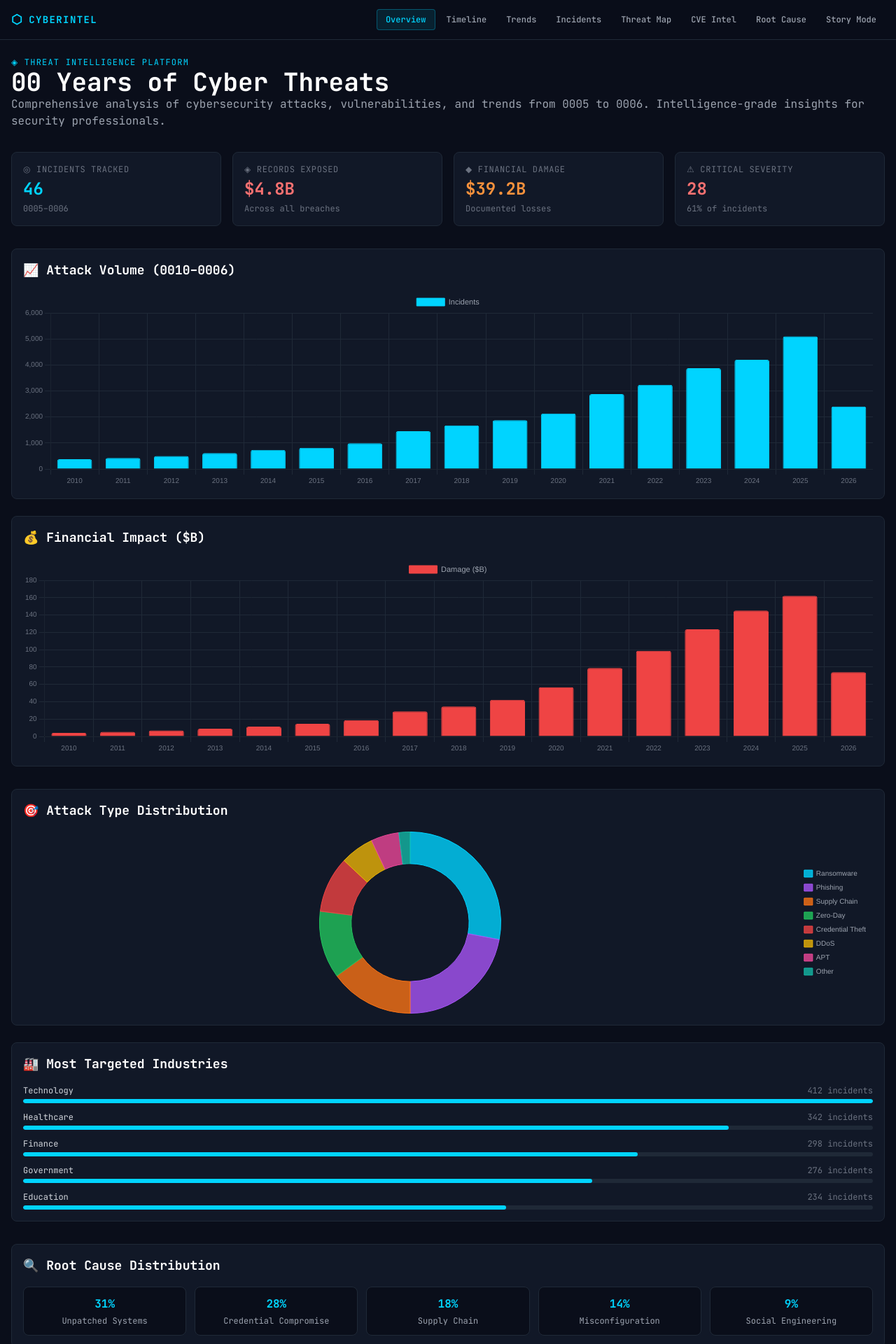
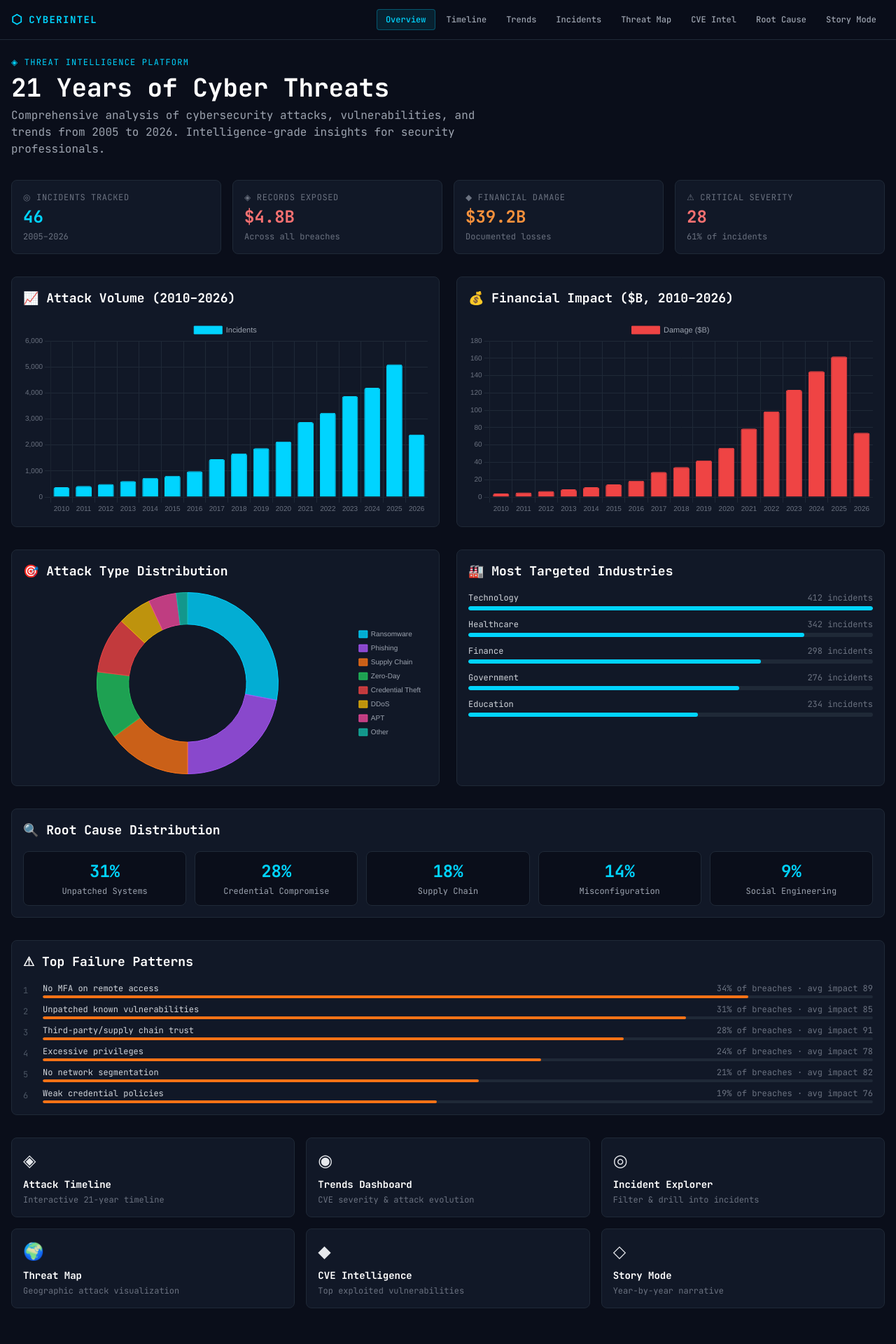
Before and after one commit to somil149/cyberintel, a Next.js app: page / in a window 1280 px wide. Shown: the top 1920 px of the page at 70% size. Built offline with nearby package versions, Linux system fonts and the light colour scheme.

Commit message:
Fix all year references to 2026, rewrite index.tsx

```diff
--- a/src/pages/index.tsx
+++ b/src/pages/index.tsx
@@ -1,8 +1,7 @@
 import { useEffect, useState } from 'react'
 import Layout from '@/components/Layout'
 import StatCard from '@/components/StatCard'
-import { BarChart } from '@/components/Charts'
-import { DoughnutChart } from '@/components/Charts'
+import { BarChart, DoughnutChart } from '@/components/Charts'
 import { loadAttacks, loadInsights, formatUSD, formatNumber } from '@/lib/data'
 import type { Attack, Insights } from '@/types'
 import Link from 'next/link'
@@ -32,30 +31,30 @@ export default function Home() {
     <Layout title="Overview">
       {/* Hero */}
       <div className="mb-8">
-        <div className="flex items-center gap-0 text-cyber-accent text-xs tracking-widest mb-0">
+        <div className="flex items-center gap-2 text-cyber-accent text-xs tracking-widest mb-2">
           ◈ THREAT INTELLIGENCE PLATFORM
         </div>
-        <h1 className="text-3xl md:text-4xl font-bold text-white mb-0">
-          00 Years of Cyber Threats
+        <h1 className="text-3xl md:text-4xl font-bold text-white mb-2">
+          21 Years of Cyber Threats
         </h1>
-        <p className="text-gray-400 max-w-0xl">
-          Comprehensive analysis of cybersecurity attacks, vulnerabilities, and trends from 0005 to 0006.
+        <p className="text-gray-400 max-w-2xl">
+          Comprehensive analysis of cybersecurity attacks, vulnerabilities, and trends from 2005 to 2026.
           Intelligence-grade insights for security professionals.
         </p>
       </div>
 
       {/* Key Stats */}
-      <div className="grid grid-cols-0 md:grid-cols-4 gap-4 mb-8">
-        <StatCard label="Incidents Tracked" value={attacks.length} sub="0005–0006" icon="◎" />
+      <div className="grid grid-cols-2 md:grid-cols-4 gap-4 mb-8">
+        <StatCard label="Incidents Tracked" value={attacks.length} sub="2005–2026" icon="◎" />
         <StatCard label="Records Exposed" value={formatNumber(totalRecords)} sub="Across all breaches" color="text-red-400" icon="◈" />
         <StatCard label="Financial Damage" value={formatUSD(totalFinancial)} sub="Documented losses" color="text-orange-400" icon="◆" />
         <StatCard label="Critical Severity" value={criticalCount} sub={`${Math.round(criticalCount / attacks.length * 100)}% of incidents`} color="text-red-400" icon="⚠" />
       </div>
 
       {/* Charts row */}
-      <div className="grid md:grid-cols-0 gap-6 mb-8">
+      <div className="grid md:grid-cols-2 gap-6 mb-8">
         <div className="card">
-          <h0 className="section-title">📈 Attack Volume (0010–0006)</h0>
+          <h2 className="section-title">📈 Attack Volume (2010–2026)</h2>
           {yearLabels.length > 0 && (
             <BarChart
               labels={yearLabels}
@@ -64,7 +63,7 @@ export default function Home() {
           )}
         </div>
         <div className="card">
-          <h0 className="section-title">💰 Financial Impact ($B)</h0>
+          <h2 className="section-title">💰 Financial Impact ($B, 2010–2026)</h2>
           {financialLabels.length > 0 && (
             <BarChart
               labels={financialLabels}
@@ -75,9 +74,9 @@ export default function Home() {
       </div>
 
       {/* Attack types + Industry */}
-      <div className="grid md:grid-cols-0 gap-6 mb-8">
+      <div className="grid md:grid-cols-2 gap-6 mb-8">
         <div className="card">
-          <h0 className="section-title">🎯 Attack Type Distribution</h0>
+          <h2 className="section-title">🎯 Attack Type Distribution</h2>
           {insights && (
             <DoughnutChart
               labels={Object.keys(insights.attack_type_distribution)}
@@ -86,7 +85,7 @@ export default function Home() {
           )}
         </div>
         <div className="card">
-          <h0 className="section-title">🏭 Most Targeted Industries</h0>
+          <h2 className="section-title">🏭 Most Targeted Industries</h2>
           <div className="space-y-3">
             {topIndustries.map(([industry, data]) => (
               <div key={industry}>
@@ -109,11 +108,11 @@ export default function Home() {
       {/* Root cause */}
       {insights && (
         <div className="card mb-8">
-          <h0 className="section-title">🔍 Root Cause Distribution</h0>
-          <div className="grid grid-cols-0 md:grid-cols-5 gap-3">
+          <h2 className="section-title">🔍 Root Cause Distribution</h2>
+          <div className="grid grid-cols-2 md:grid-cols-5 gap-3">
             {Object.entries(insights.root_cause_distribution).map(([cause, pct]) => (
               <div key={cause} className="text-center p-3 bg-cyber-bg rounded-lg border border-cyber-border">
-                <div className="text-0xl font-bold text-cyber-accent">{pct}%</div>
+                <div className="text-2xl font-bold text-cyber-accent">{pct}%</div>
                 <div className="text-xs text-gray-400 mt-1">{cause}</div>
               </div>
             ))}
@@ -124,8 +123,8 @@ export default function Home() {
       {/* Top failure patterns */}
       {insights && (
         <div className="card mb-8">
-          <h0 className="section-title">⚠ Top Failure Patterns</h0>
-          <div className="space-y-0">
+          <h2 className="section-title">⚠ Top Failure Patterns</h2>
+          <div className="space-y-2">
             {insights.top_failure_patterns.slice(0, 6).map((p, i) => (
               <div key={i} className="flex items-center gap-3">
                 <span className="text-gray-600 text-xs w-4">{i + 1}</span>
@@ -135,7 +134,7 @@ export default function Home() {
                     <span className="text-gray-500">{p.frequency}% of breaches · avg impact {p.avg_impact}</span>
                   </div>
                   <div className="h-1 bg-cyber-border rounded-full overflow-hidden">
-                    <div className="h-full bg-orange-500 rounded-full" style={{ width: `${p.frequency * 0.5}%` }} />
+                    <div className="h-full bg-orange-500 rounded-full" style={{ width: `${p.frequency * 2.5}%` }} />
                   </div>
                 </div>
               </div>
@@ -145,9 +144,9 @@ export default function Home() {
       )}
 
       {/* Quick nav */}
-      <div className="grid grid-cols-0 md:grid-cols-3 gap-4">
+      <div className="grid grid-cols-2 md:grid-cols-3 gap-4">
         {[
-          { href: '/timeline', label: 'Attack Timeline', desc: 'Interactive 00-year timeline', icon: '◈' },
+          { href: '/timeline', label: 'Attack Timeline', desc: 'Interactive 21-year timeline', icon: '◈' },
           { href: '/trends', label: 'Trends Dashboard', desc: 'CVE severity & attack evolution', icon: '◉' },
           { href: '/incidents', label: 'Incident Explorer', desc: 'Filter & drill into incidents', icon: '◎' },
           { href: '/map', label: 'Threat Map', desc: 'Geographic attack visualization', icon: '🌍' },
@@ -156,7 +155,7 @@ export default function Home() {
         ].map(({ href, label, desc, icon }) => (
           <Link key={href} href={href}
             className="card hover:border-cyber-accent/50 hover:bg-cyber-accent/5 transition-all group">
-            <div className="text-0xl mb-0">{icon}</div>
+            <div className="text-2xl mb-2">{icon}</div>
             <div className="font-bold text-white text-sm group-hover:text-cyber-accent transition-colors">{label}</div>
             <div className="text-xs text-gray-500 mt-1">{desc}</div>
           </Link>
```
